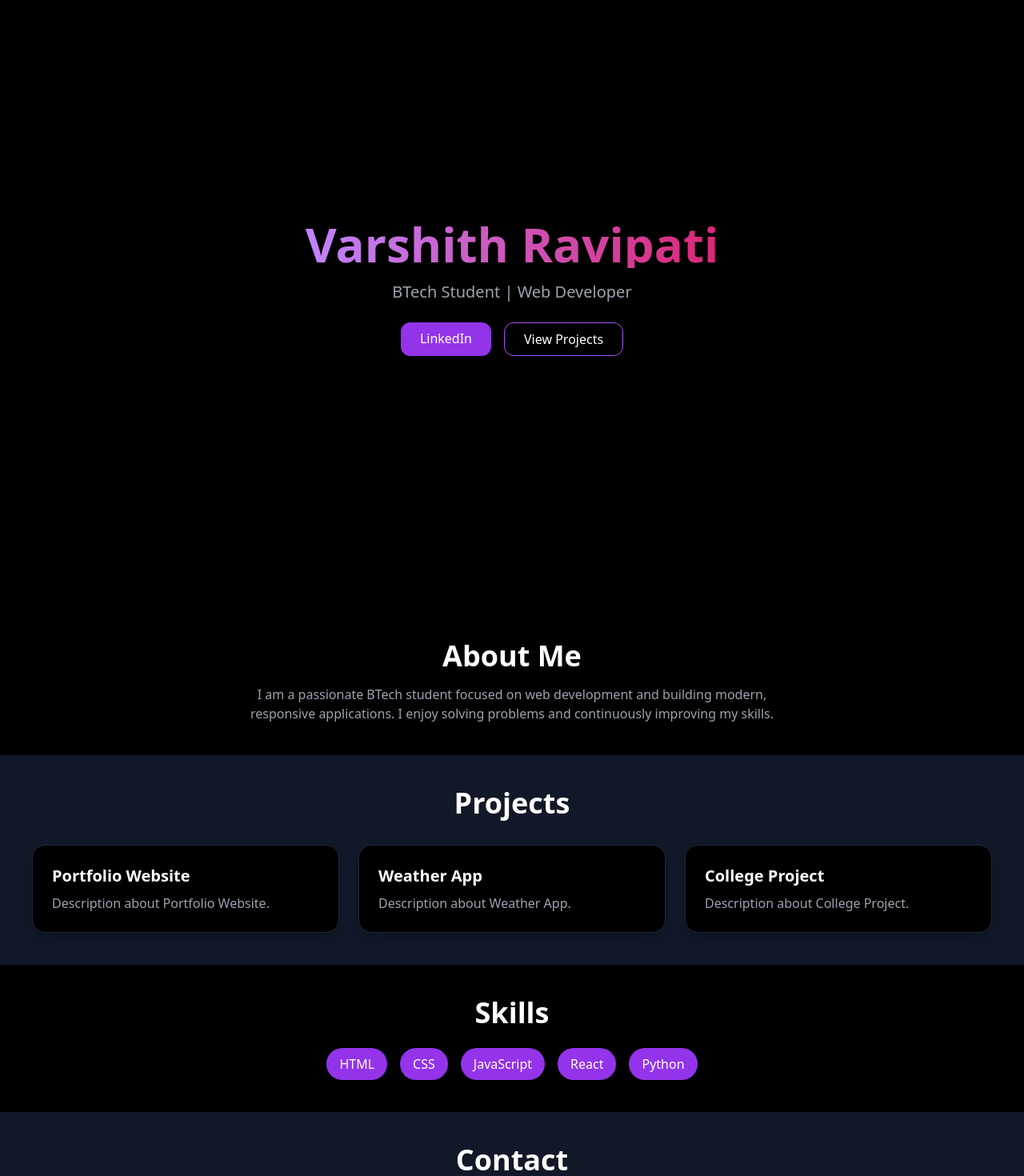
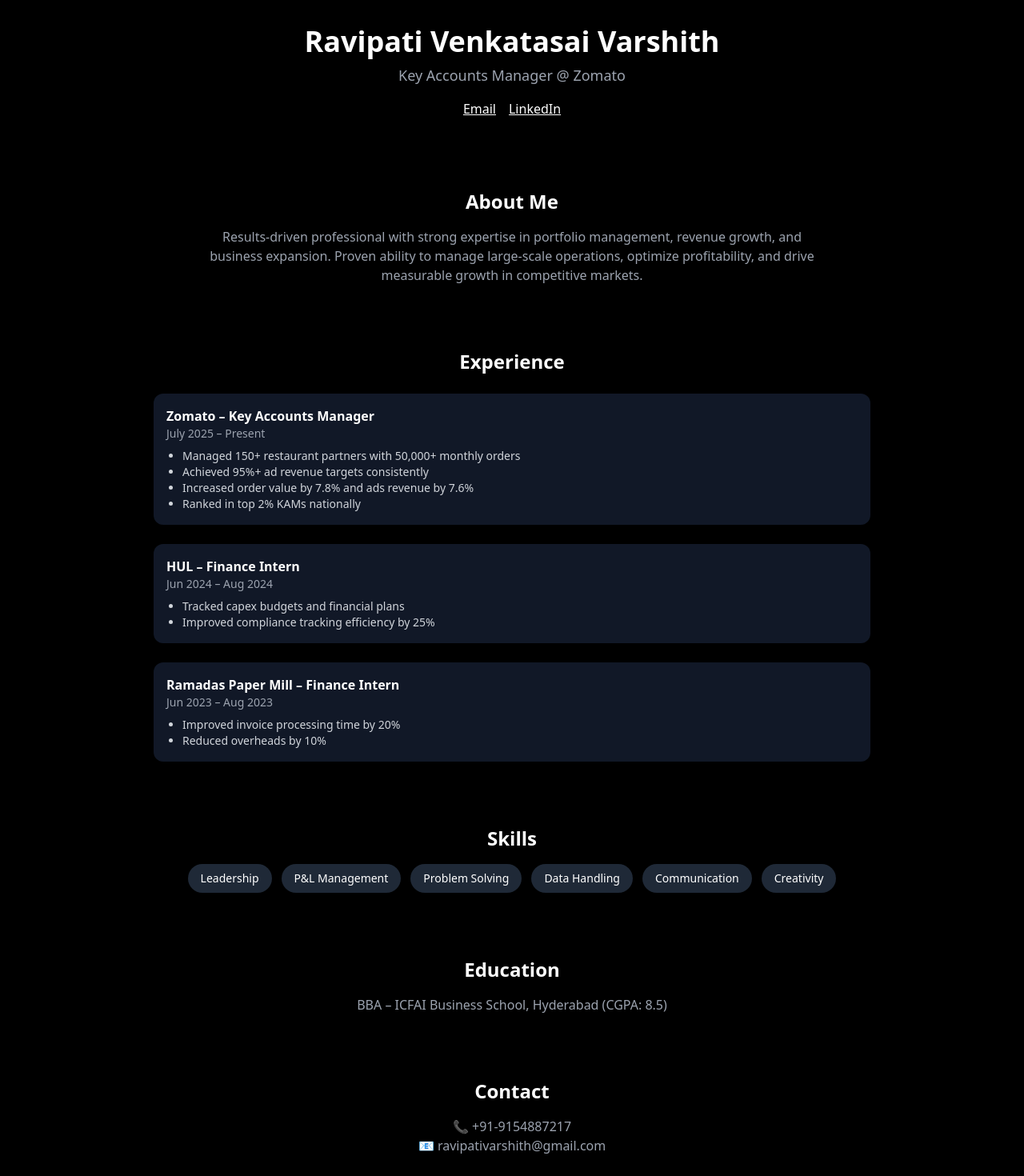
Before and after one commit to ravipativarshith-hash/varshith-portfolio, a React (Vite) app: page / in a window 1280 px wide. Shown: the part 40-1510 px from the top of the page at 80% size. Built offline with nearby package versions, Linux system fonts and the light colour scheme.

Commit message:
portfolio updated with resume

```diff
--- a/src/App.tsx
+++ b/src/App.tsx
@@ -2,94 +2,104 @@
 
 export default function App() {
   return (
-    <div className="bg-black text-white min-h-screen font-sans">
+    <div className="bg-black text-white min-h-screen p-6 font-sans">
 
-      {/* Hero Section */}
-      <section className="h-screen flex flex-col justify-center items-center text-center">
-        <motion.h1
-          initial={{ opacity: 0, y: -50 }}
-          animate={{ opacity: 1, y: 0 }}
-          transition={{ duration: 0.8 }}
-          className="text-6xl font-bold bg-gradient-to-r from-purple-400 to-pink-600 text-transparent bg-clip-text"
-        >
-          Varshith Ravipati
-        </motion.h1>
-
-        <p className="mt-4 text-xl text-gray-400">
-          BTech Student | Web Developer
+      {/* HERO */}
+      <section className="text-center py-12">
+        <h1 className="text-4xl font-bold">
+          Ravipati Venkatasai Varshith
+        </h1>
+        <p className="mt-2 text-lg text-gray-400">
+          Key Accounts Manager @ Zomato
         </p>
-
-        <div className="mt-6 flex gap-4">
-          <a
-            href="https://www.linkedin.com/in/varshith-ravipati"
-            target="_blank"
-            className="px-6 py-2 bg-purple-600 rounded-xl hover:bg-purple-700"
-          >
+        <div className="mt-4 space-x-4">
+          <a href="mailto:ravipativarshith@gmail.com" className="underline">
+            Email
+          </a>
+          <a href="https://www.linkedin.com/in/varshith-ravipati" target="_blank" className="underline">
             LinkedIn
-          </a>
-
-          <a
-            href="#projects"
-            className="px-6 py-2 border border-purple-500 rounded-xl hover:bg-purple-500"
-          >
-            View Projects
           </a>
         </div>
       </section>
 
-      {/* About */}
-      <section className="p-10 text-center">
-        <h2 className="text-4xl font-semibold mb-4">About Me</h2>
-        <p className="text-gray-400 max-w-2xl mx-auto">
-          I am a passionate BTech student focused on web development and building modern, responsive applications. I enjoy solving problems and continuously improving my skills.
+      {/* ABOUT */}
+      <section className="py-10 max-w-3xl mx-auto text-center">
+        <h2 className="text-2xl font-semibold mb-4">About Me</h2>
+        <p className="text-gray-400">
+          Results-driven professional with strong expertise in portfolio management,
+          revenue growth, and business expansion. Proven ability to manage large-scale
+          operations, optimize profitability, and drive measurable growth in competitive markets.
         </p>
       </section>
 
-      {/* Projects */}
-      <section id="projects" className="p-10 bg-gray-900">
-        <h2 className="text-4xl font-semibold text-center mb-8">Projects</h2>
+      {/* EXPERIENCE */}
+      <section className="py-10 max-w-4xl mx-auto">
+        <h2 className="text-2xl font-semibold mb-6 text-center">Experience</h2>
 
-        <div className="grid md:grid-cols-3 gap-6">
+        <div className="space-y-6">
+          <motion.div whileHover={{ scale: 1.02 }} className="p-4 bg-gray-900 rounded-xl">
+            <h3 className="font-bold">Zomato – Key Accounts Manager</h3>
+            <p className="text-gray-400 text-sm">July 2025 – Present</p>
+            <ul className="list-disc ml-5 mt-2 text-gray-300 text-sm">
+              <li>Managed 150+ restaurant partners with 50,000+ monthly orders</li>
+              <li>Achieved 95%+ ad revenue targets consistently</li>
+              <li>Increased order value by 7.8% and ads revenue by 7.6%</li>
+              <li>Ranked in top 2% KAMs nationally</li>
+            </ul>
+          </motion.div>
+
+          <motion.div whileHover={{ scale: 1.02 }} className="p-4 bg-gray-900 rounded-xl">
+            <h3 className="font-bold">HUL – Finance Intern</h3>
+            <p className="text-gray-400 text-sm">Jun 2024 – Aug 2024</p>
+            <ul className="list-disc ml-5 mt-2 text-gray-300 text-sm">
+              <li>Tracked capex budgets and financial plans</li>
+              <li>Improved compliance tracking efficiency by 25%</li>
+            </ul>
+          </motion.div>
+
+          <motion.div whileHover={{ scale: 1.02 }} className="p-4 bg-gray-900 rounded-xl">
+            <h3 className="font-bold">Ramadas Paper Mill – Finance Intern</h3>
+            <p className="text-gray-400 text-sm">Jun 2023 – Aug 2023</p>
+            <ul className="list-disc ml-5 mt-2 text-gray-300 text-sm">
+              <li>Improved invoice processing time by 20%</li>
+              <li>Reduced overheads by 10%</li>
+            </ul>
+          </motion.div>
+        </div>
+      </section>
+
+      {/* SKILLS */}
+      <section className="py-10 text-center">
+        <h2 className="text-2xl font-semibold mb-4">Skills</h2>
+        <div className="flex flex-wrap justify-center gap-3">
           {[
-            "Portfolio Website",
-            "Weather App",
-            "College Project"
-          ].map((project, i) => (
-            <motion.div
-              key={i}
-              whileHover={{ scale: 1.05 }}
-              className="p-6 bg-black rounded-2xl shadow-lg border border-gray-800"
-            >
-              <h3 className="text-xl font-bold">{project}</h3>
-              <p className="text-gray-400 mt-2">
-                Description about {project}.
-              </p>
-            </motion.div>
+            "Leadership",
+            "P&L Management",
+            "Problem Solving",
+            "Data Handling",
+            "Communication",
+            "Creativity"
+          ].map((skill) => (
+            <span key={skill} className="px-4 py-2 bg-gray-800 rounded-full text-sm">
+              {skill}
+            </span>
           ))}
         </div>
       </section>
 
-      {/* Skills */}
-      <section className="p-10 text-center">
-        <h2 className="text-4xl font-semibold mb-6">Skills</h2>
-
-        <div className="flex justify-center gap-4 flex-wrap">
-          {["HTML", "CSS", "JavaScript", "React", "Python"].map((skill, i) => (
-            <motion.span
-              whileHover={{ scale: 1.2 }}
-              key={i}
-              className="px-4 py-2 bg-purple-600 rounded-full"
-            >
-              {skill}
-            </motion.span>
-          ))}
-        </div>
+      {/* EDUCATION */}
+      <section className="py-10 text-center">
+        <h2 className="text-2xl font-semibold mb-4">Education</h2>
+        <p className="text-gray-400">
+          BBA – ICFAI Business School, Hyderabad (CGPA: 8.5)
+        </p>
       </section>
 
-      {/* Contact */}
-      <section className="p-10 bg-gray-900 text-center">
-        <h2 className="text-4xl font-semibold mb-4">Contact</h2>
-        <p className="text-gray-400">your-email@example.com</p>
+      {/* CONTACT */}
+      <section className="py-10 text-center">
+        <h2 className="text-2xl font-semibold mb-4">Contact</h2>
+        <p className="text-gray-400">📞 +91-9154887217</p>
+        <p className="text-gray-400">📧 ravipativarshith@gmail.com</p>
       </section>
 
     </div>
```
